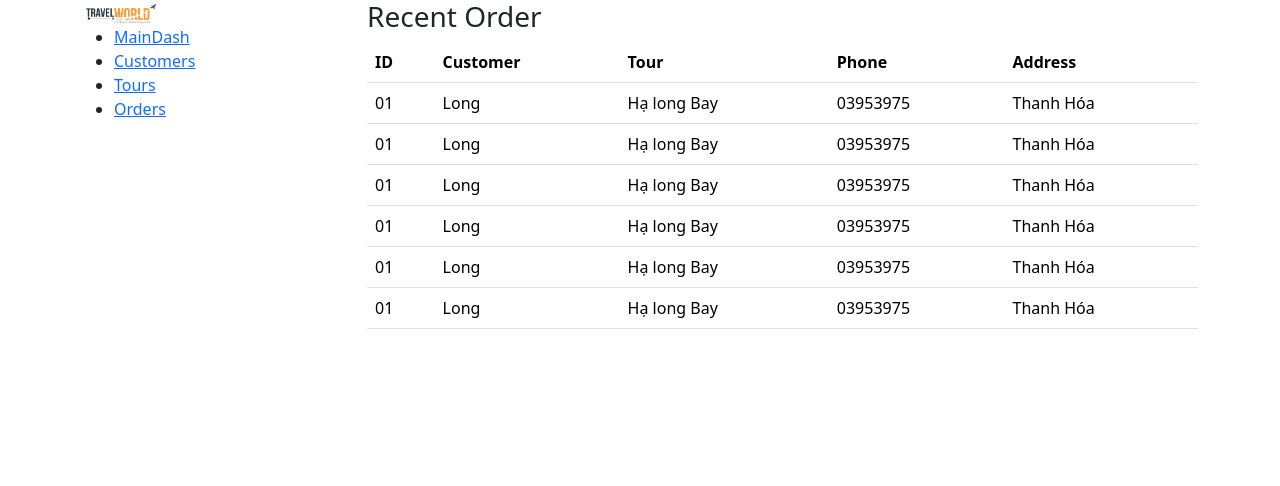
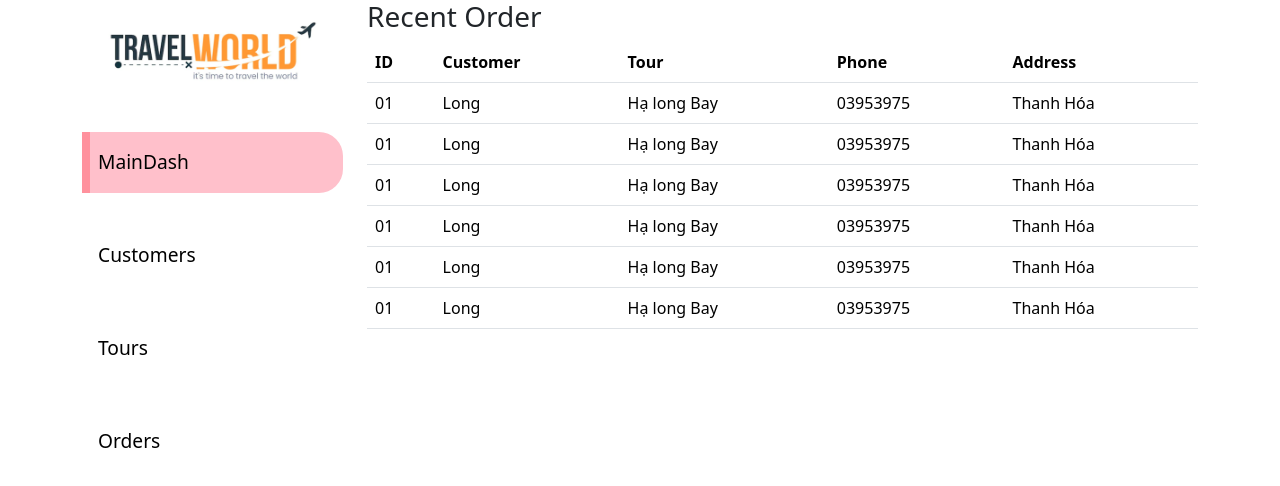
Before and after one commit to NQTrung08/Admin-Travel-Booking, a React (Create React App) app: page /mainDash in a window 1280 px wide. Shown: the top 486 px of the page. Built offline with nearby package versions, Linux system fonts and the light colour scheme.

Commit message:
Css sidebar

```diff
--- a/package.json
+++ b/package.json
@@ -20,6 +20,7 @@
     "react-router-dom": "^6.21.3",
     "react-scripts": "5.0.0",
     "reactstrap": "^9.2.2",
+    "remixicon": "^4.1.0",
     "web-vitals": "^2.1.4"
   },
   "scripts": {
--- a/src/Router/Routers.js
+++ b/src/Router/Routers.js
@@ -1,14 +1,16 @@
 import React from "react";
 import { Routes, Route, Navigate } from "react-router-dom";
-
 import MainDash from "../components/MainDash/MainDash.jsx";
+import Customer from "../components/Customer/Customer.jsx";
+import Tours from "../components/Tours/Tours.jsx";
 
 const Routers = () => {
 	return (
 		<Routes>
 			<Route path="/" element={<Navigate replace to='/mainDash' />} />
 			<Route path="/mainDash" element={<MainDash />} />
-
+			<Route path="/customers" element={<Customer />} />
+			<Route path="/tours" element={<Tours/>}/>
 		</Routes>
 	);
 };
--- /dev/null
+++ b/src/components/Customer/Customer.jsx
@@ -0,0 +1,10 @@
+import React from 'react'
+import SideBar from '../SideBar/SideBar';
+import { Container,Row,Col } from 'reactstrap';
+function Customer() {
+    return (
+        <div></div>
+    )
+}
+
+export default Customer;
--- /dev/null
+++ b/src/components/Layout/Layout.css
@@ -0,0 +1,4 @@
+.layout{
+    background: var(--yellow);
+
+}
--- a/src/components/Layout/Layout.jsx
+++ b/src/components/Layout/Layout.jsx
@@ -1,10 +1,19 @@
 import React from 'react'
 import Routers from '../../Router/Routers'
+import { Container, Row, Col } from "reactstrap";
+import SideBar from '../SideBar/SideBar';
 const Layout = () => {
   return (
-    <div>
-        <Routers />
-    </div>
+    <>
+      <Container className='layout' >
+        <Row>
+          <SideBar />
+          <Routers />
+        </Row>
+      </Container>
+
+    </>
+
   )
 }
 
--- a/src/components/MainDash/MainDash.jsx
+++ b/src/components/MainDash/MainDash.jsx
@@ -4,17 +4,12 @@ import SideBar from "../SideBar/SideBar.jsx";
 import MyTable from "../Table/Table.jsx";
 const MainDash = () => {
 	return (
-		<div>
-			<Container>
-				<Row>
-					<SideBar />
+		<>
+			<Col lg={9}>
+				<MyTable />
+			</Col>
 
-					<Col lg={9}>
-						<MyTable />
-					</Col>
-				</Row>
-			</Container>
-		</div>
+		</>
 	);
 };
 
--- a/src/components/SideBar/SideBar.css
+++ b/src/components/SideBar/SideBar.css
@@ -1,4 +1,59 @@
+.logo img {
+    width: 100%;
+}
 
-.logo img {
-    width: 30%;
+.Sidebar {
+    /* padding: 20px; */
+    /* background: var(--yellow); */
+
 }
+
+.logo {
+    padding: 16px ;
+}
+
+.navigation {}
+
+.menu {
+    list-style: none;
+    padding-left: 0;
+    padding: 16px 0;
+
+}
+
+.menu a {
+    padding: 16px 16px 16px 16px;
+    text-decoration: none;
+    color: black;
+    font-size: 1.2rem;
+
+}
+
+
+.nav__item {
+    width: 100%;
+    padding:16px 0;
+}
+.nav__item a{
+    position: relative;
+    display: block;
+}
+/* .nav__item:hover{
+    background-color: pink;
+    border-radius: 10px ;
+} */
+.active__link{
+    border-top-right-radius: 24px;
+    border-bottom-right-radius: 24px;
+    background-color: pink;
+}
+.active__link::before {
+    content: "";
+    width: 8px;
+    height: 100%;
+    position: absolute;
+    background: var(--pink);
+    margin-right: calc(1rem - 8px);
+    top: 0;
+    left: 0;
+  }
--- /dev/null
+++ b/src/components/Tours/Tours.jsx
@@ -0,0 +1,20 @@
+import React from 'react'
+import PropTypes from 'prop-types'
+import { Container, Row, Col } from "reactstrap";
+import MyTable from '../Table/Table';
+function Tours() {
+
+
+    return (
+        <>
+			<Col lg={9}>
+				<MyTable />
+			</Col>
+
+		</>
+    )
+}
+
+
+
+export default Tours
```
Also changed, not shown: src/components/Customer/Customer.css (added), src/components/Tours/Tours.css (added), 2 other files (tests, documents, lock files or other folders).
